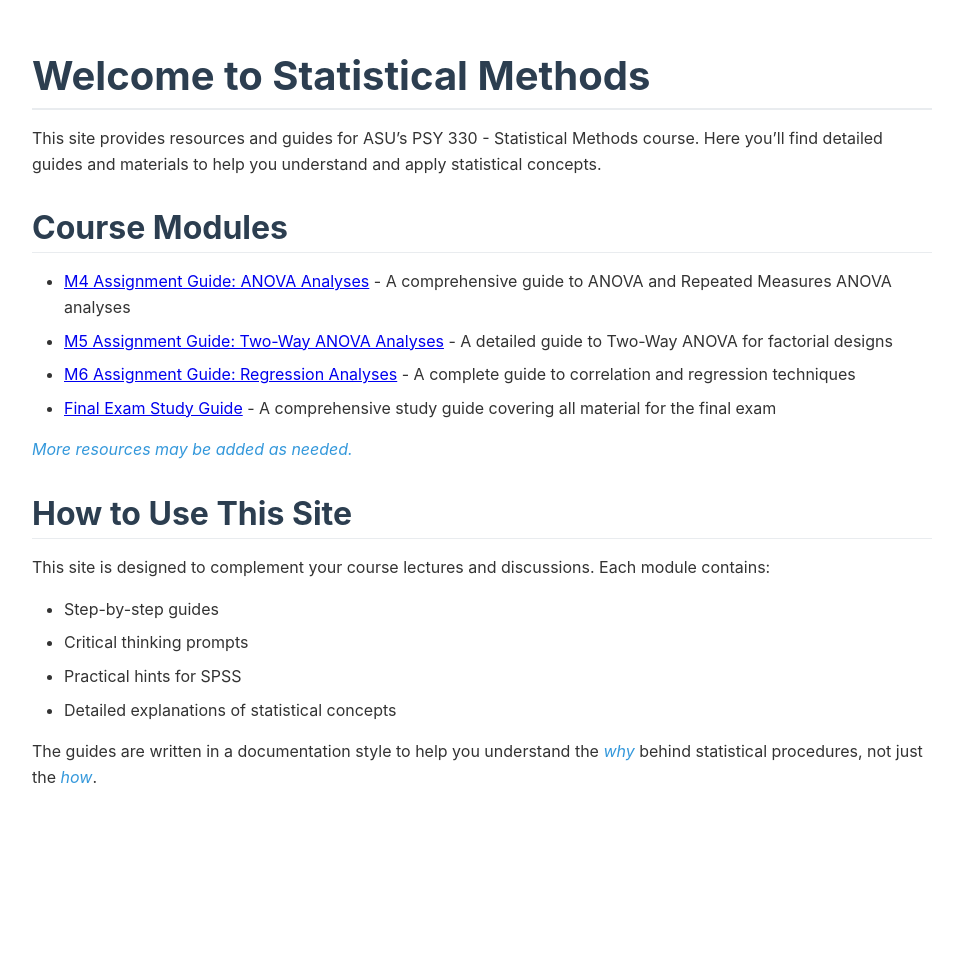
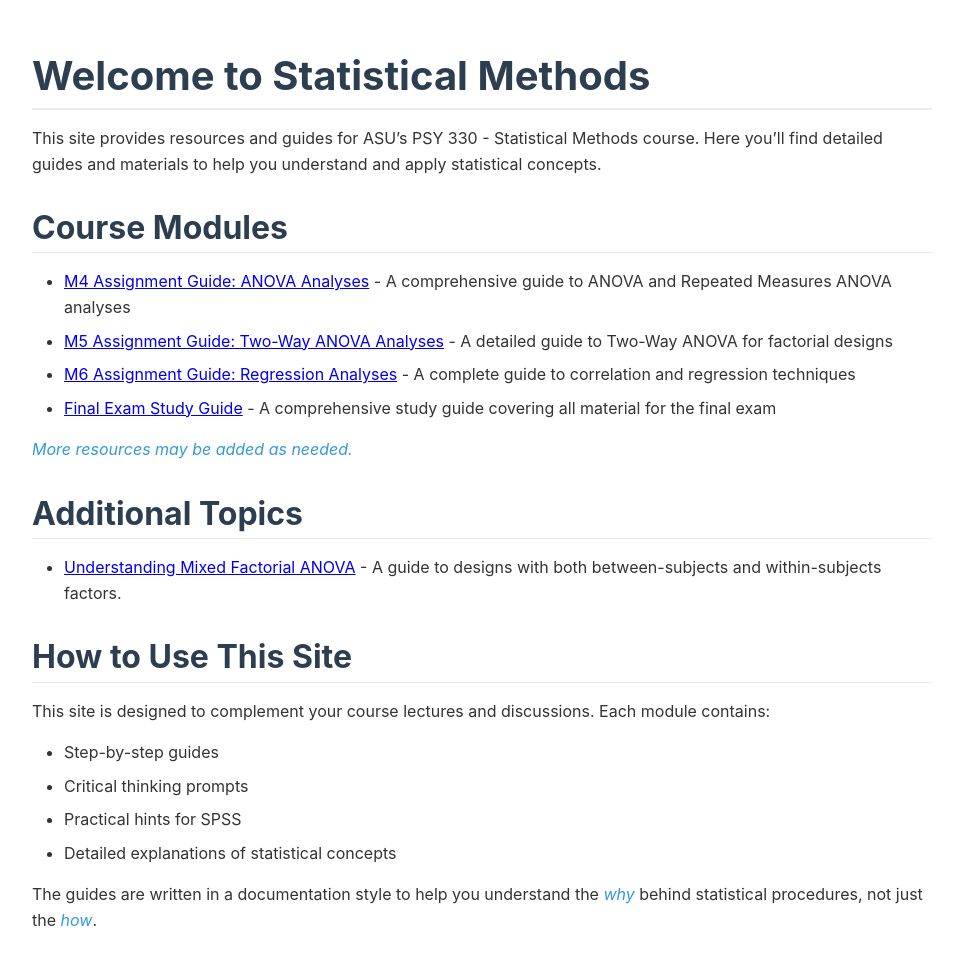
Before and after one commit to a-bonus/a-bonus.github.io, a Jekyll site: the page built from index.md, in a window 1280 px wide. Shown: the whole page, without its empty margins (178-1141 px from the left). Built offline with Jekyll 4.4.1, drawn with Linux system fonts in a browser that asks for light colours; before the commit the page ends 940 px from its top, so only the background shows below that.

Commit message:
Enhance index.md by adding a new section for Additional Topics, including a guide on Mixed Factorial ANOVA. Update formatting for consistency and clarity in existing content.

```diff
--- a/index.md
+++ b/index.md
@@ -9,19 +9,24 @@ This site provides resources and guides for ASU's PSY 330 - Statistical Methods
 
 ## Course Modules
 
-* [M4 Assignment Guide: ANOVA Analyses](/m4) - A comprehensive guide to ANOVA and Repeated Measures ANOVA analyses
-* [M5 Assignment Guide: Two-Way ANOVA Analyses](/m5) - A detailed guide to Two-Way ANOVA for factorial designs
-* [M6 Assignment Guide: Regression Analyses](/m6) - A complete guide to correlation and regression techniques
-* [Final Exam Study Guide](/final-exam) - A comprehensive study guide covering all material for the final exam
+- [M4 Assignment Guide: ANOVA Analyses](/m4) - A comprehensive guide to ANOVA and Repeated Measures ANOVA analyses
+- [M5 Assignment Guide: Two-Way ANOVA Analyses](/m5) - A detailed guide to Two-Way ANOVA for factorial designs
+- [M6 Assignment Guide: Regression Analyses](/m6) - A complete guide to correlation and regression techniques
+- [Final Exam Study Guide](/final-exam) - A comprehensive study guide covering all material for the final exam
 
-*More resources may be added as needed.*
+_More resources may be added as needed._
+
+## Additional Topics
+
+- [Understanding Mixed Factorial ANOVA](/mixed-factorial-anova) - A guide to designs with both between-subjects and within-subjects factors.
 
 ## How to Use This Site
 
 This site is designed to complement your course lectures and discussions. Each module contains:
+
 - Step-by-step guides
 - Critical thinking prompts
 - Practical hints for SPSS
 - Detailed explanations of statistical concepts
 
-The guides are written in a documentation style to help you understand the *why* behind statistical procedures, not just the *how*.
+The guides are written in a documentation style to help you understand the _why_ behind statistical procedures, not just the _how_.
```
Also changed, not shown: mixed-factorial-anova.md (added, +123 -0 lines).
